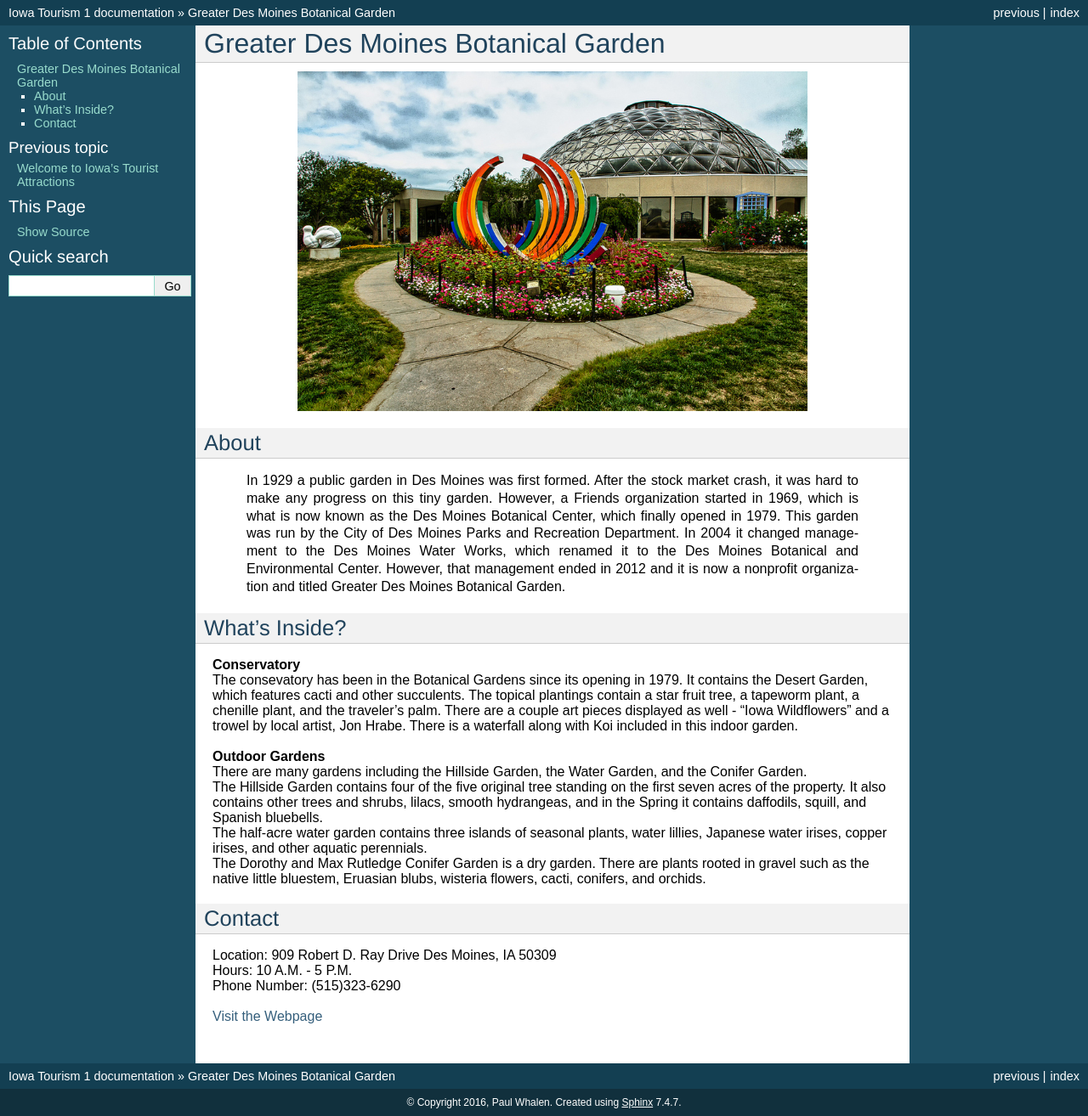
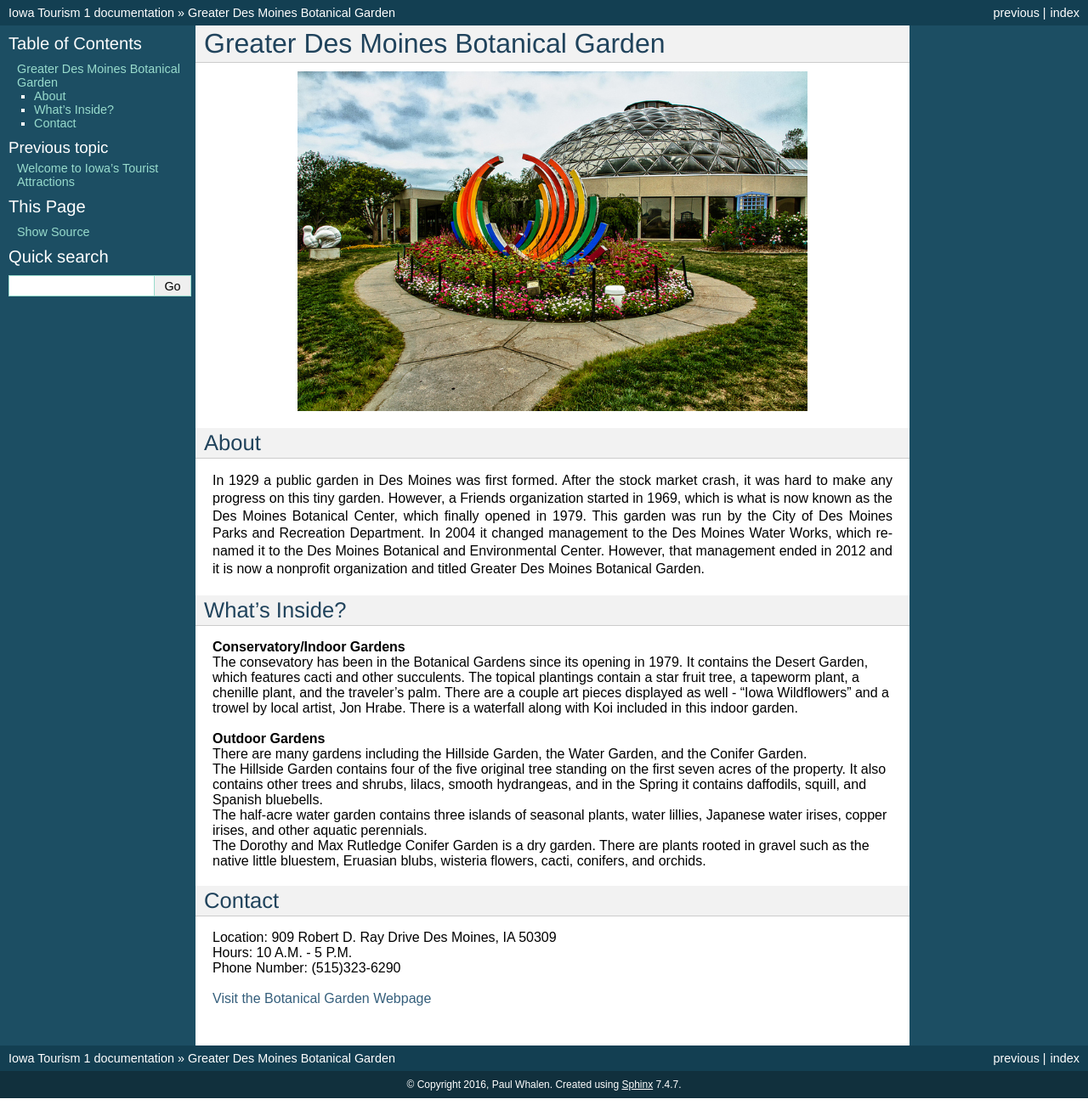
Before and after one commit to humblelittlewolf/Iowa-Tourism, a Sphinx documentation site: the page built from source/botanicalgarden/botanicalgarden.rst, in a window 1280 px wide and 1314 px high. Shown: the whole window at 85% size. Built offline with Sphinx 7.4.7, drawn with Linux system fonts in a browser that asks for light colours.

Commit message:
Finalized Botanical Garden - need to edit - figure out indents?

```diff
--- a/source/botanicalgarden/botanicalgarden.rst
+++ b/source/botanicalgarden/botanicalgarden.rst
@@ -7,11 +7,11 @@
 
 About
 ------
-	In 1929 a public garden in Des Moines was first formed. After the stock market crash, it was hard to make any progress on this tiny garden. However, a Friends organization started in 1969, which is what is now known as the Des Moines Botanical Center, which finally opened in 1979. This garden was run by the City of Des Moines Parks and Recreation Department. In 2004 it changed management to the Des Moines Water Works, which renamed it to the Des Moines Botanical and Environmental Center. However, that management ended in 2012 and it is now a nonprofit organization and titled Greater Des Moines Botanical Garden.
+In 1929 a public garden in Des Moines was first formed. After the stock market crash, it was hard to make any progress on this tiny garden. However, a Friends organization started in 1969, which is what is now known as the Des Moines Botanical Center, which finally opened in 1979. This garden was run by the City of Des Moines Parks and Recreation Department. In 2004 it changed management to the Des Moines Water Works, which renamed it to the Des Moines Botanical and Environmental Center. However, that management ended in 2012 and it is now a nonprofit organization and titled Greater Des Moines Botanical Garden.
 
 What's Inside?
 --------------
-| **Conservatory**
+| **Conservatory/Indoor Gardens**
 | The consevatory has been in the Botanical Gardens since its opening in 1979. It contains the Desert Garden, which features cacti and other succulents. The topical plantings contain a star fruit tree, a tapeworm plant, a chenille plant, and the traveler's palm. There are a couple art pieces displayed as well - "Iowa Wildflowers" and a trowel by local artist, Jon Hrabe. There is a waterfall along with Koi included in this indoor garden.
 |
 | **Outdoor Gardens**
@@ -27,5 +27,5 @@
 | Hours: 10 A.M. - 5 P.M.
 | Phone Number: (515)323-6290
 |
-| `Visit the Webpage`_
-.. _Visit the Webpage: http://www.dmbotanicalgarden.com/
+| `Visit the Botanical Garden Webpage`_
+.. _Visit the Botanical Garden Webpage: http://www.dmbotanicalgarden.com/
```
